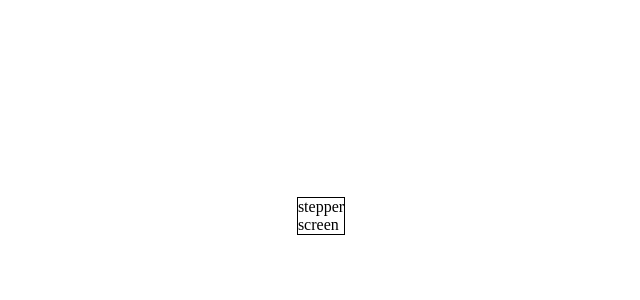
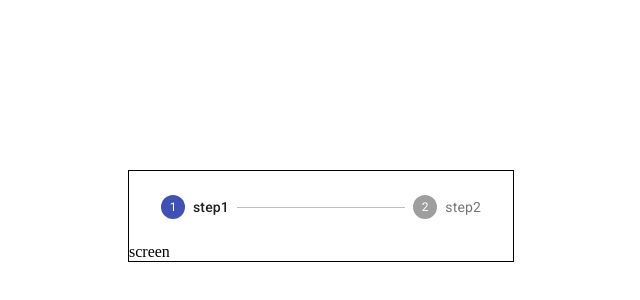
Before and after one commit to qadratic/payment-interface, a React (Create React App) app: page / in a window 1280 px wide. Shown: the part 184-484 px from the top of the page, without its empty margins (319-959 px from the left). Built offline with nearby package versions, Linux system fonts and the light colour scheme.

Commit message:
added stepper

```diff
--- a/src/components/MainLayout.js
+++ b/src/components/MainLayout.js
@@ -1,9 +1,20 @@
 import React from 'react'
+import { Stepper, Step, StepLabel } from '@material-ui/core'
 
 export default function MainLayout() {
+	const activeStep = 0
 	return (
 		<div style={styles.container} >
-			<div  >stepper</div>
+			<div style={styles.stepperContainer} >
+				<Stepper activeStep={activeStep} >
+					<Step>
+						<StepLabel>step1</StepLabel>
+					</Step>
+					<Step>
+						<StepLabel>step2</StepLabel>
+					</Step>
+				</Stepper>
+			</div>
 			<div>screen</div>
 		</div>
 	)
@@ -15,4 +26,7 @@ const styles = {
 		flexDirection: 'column',
 		border: 'solid black 1px',
 	},
+	stepperContainer: {
+		width: '30vw',
+	},
 }
```
